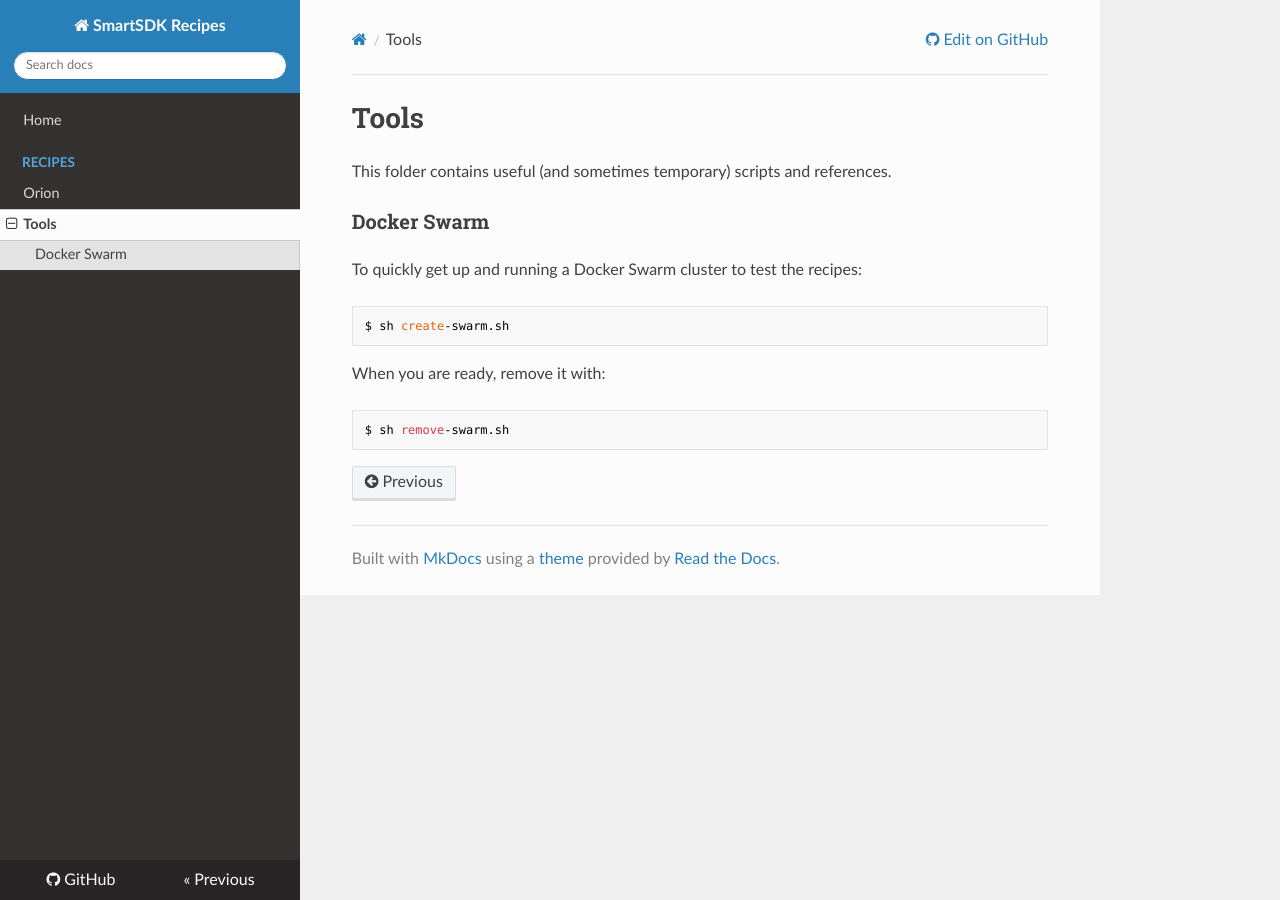
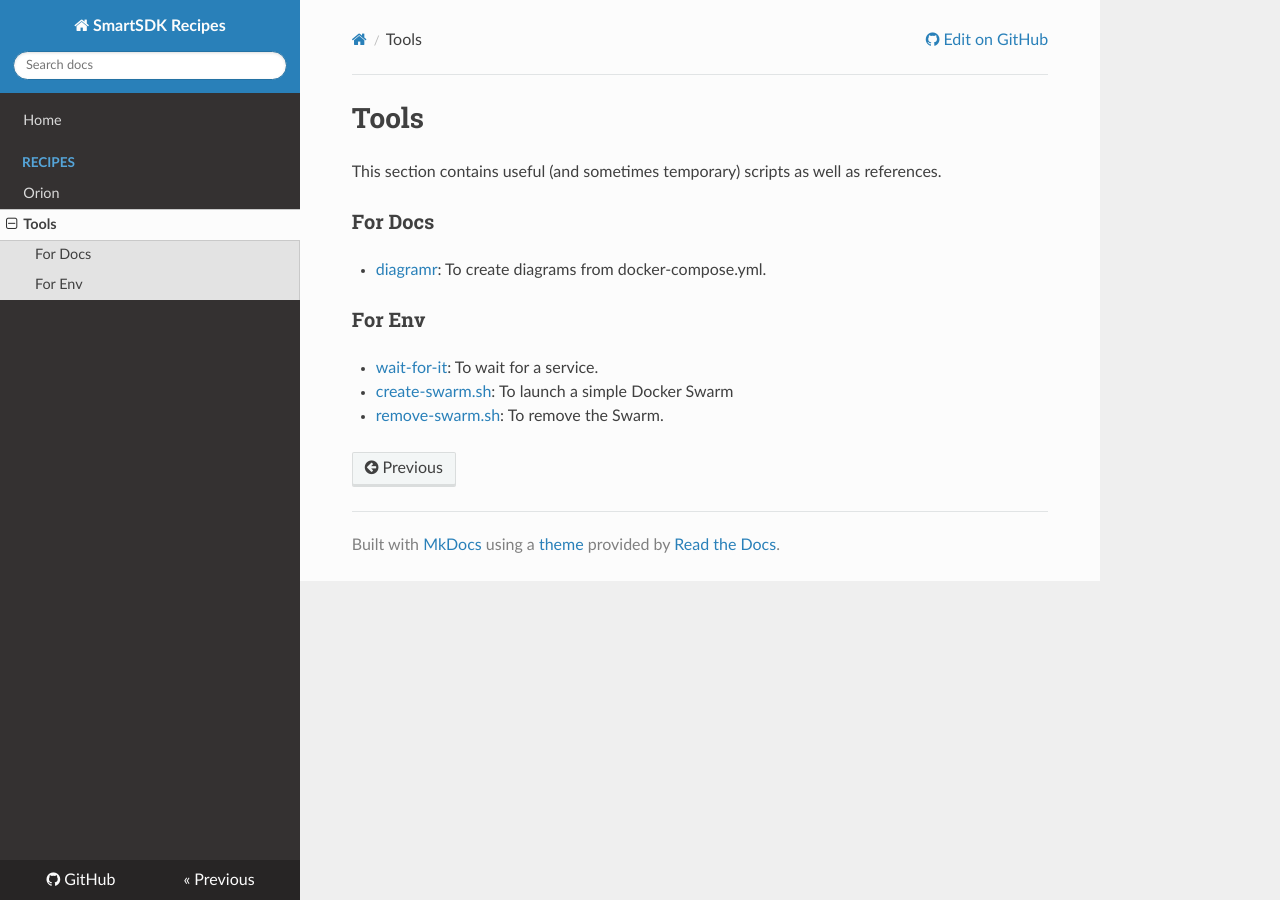
Before and after one commit to smartsdk/smartsdk-recipes, an MkDocs documentation site: the page built from recipes/tools/readme.md, in a window 1280 px wide. Built offline with MkDocs 1.6.1, drawn with Linux system fonts in a browser that asks for light colours; nearby versions of some CDN libraries; comment, search, counter and statistics services are not loaded; old or Windows-style settings are respelled for this version of MkDocs.

Commit message:
Fix some docs

```diff
--- a/recipes/tools/readme.md
+++ b/recipes/tools/readme.md
@@ -1,13 +1,12 @@
 # Tools
 
-This folder contains useful (and sometimes temporary) scripts and references.
+This section contains useful (and sometimes temporary) scripts as well as references.
 
-### Docker Swarm
+### For Docs
+- [diagramr](http://diagramr.inventage.com): To create diagrams from docker-compose.yml.
 
-To quickly get up and running a Docker Swarm cluster to test the recipes:
 
-    $ sh create-swarm.sh
-
-When you are ready, remove it with:
-
-    $ sh remove-swarm.sh
+### For Env
+- [wait-for-it](https://github.com/vishnubob/wait-for-it): To wait for a service.
+- [create-swarm.sh](create-swarm.sh): To launch a simple Docker Swarm
+- [remove-swarm.sh](remove-swarm.sh): To remove the Swarm.
```
Also changed, not shown: recipes/context-broker/readme.md (+3 -2 lines), recipes/context-broker/replica/report.md (+0 -4 lines).
